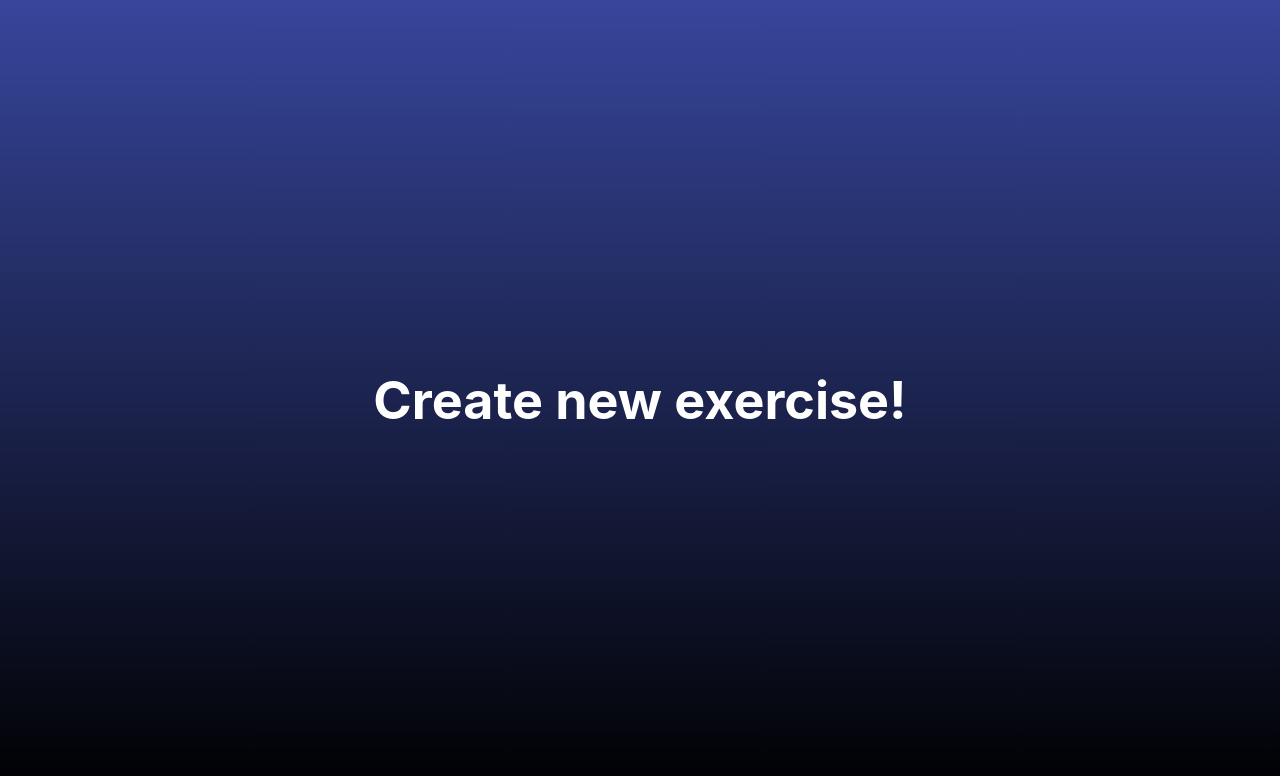
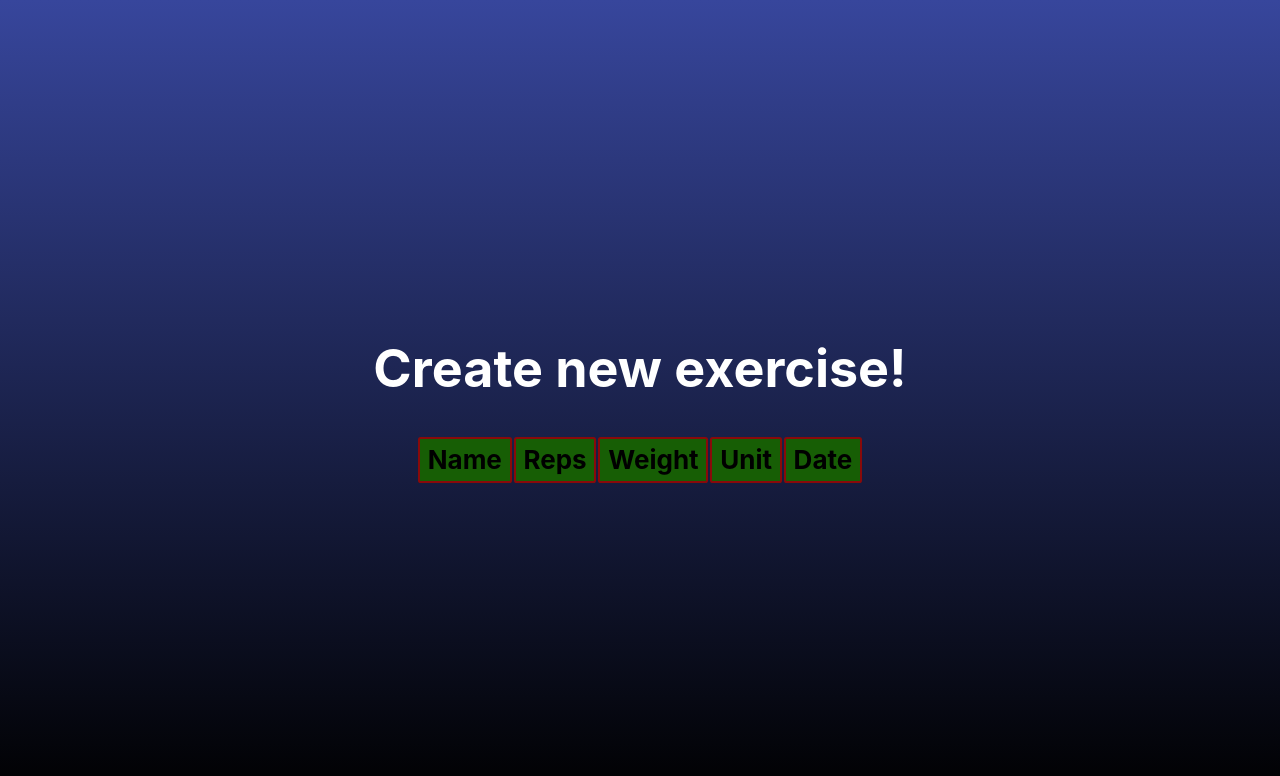
Before and after one commit to Rasheednour/CS290-Exercise-Tracker, a React (Create React App) app in the folder exercise-frontend/: page /create-exercise in a window 1280 px wide. Shown: the top 776 px of the page. Built offline with nearby package versions, Linux system fonts and the light colour scheme.

Commit message:
Added create exercise initial table

```diff
--- a/exercise-frontend/src/App.css
+++ b/exercise-frontend/src/App.css
@@ -54,7 +54,7 @@ th, td{
   background-color: rgb(23, 94, 5);
   color: black;
   border-spacing: .3em;
-
+  justify-content: center;
   padding: .20em 0.30em;
   border-radius: 0.10em;
 }
@@ -62,4 +62,6 @@ th, td{
 table{
   margin-bottom: 0.5em;
   margin-top: 0.5em;
+  justify-content: center;
+  justify-self: center;
 }
--- a/exercise-frontend/src/Components/ExerciseList.js
+++ b/exercise-frontend/src/Components/ExerciseList.js
@@ -20,7 +20,6 @@ function ExerciseList({ exercises }) {
             {exercises.map((exercise, i) => <Exercise exercise={exercise}
                 key={i} />)}
         </tbody>
-
     </table>
   );
 }
--- a/exercise-frontend/src/Pages/CreatePage.js
+++ b/exercise-frontend/src/Pages/CreatePage.js
@@ -4,12 +4,21 @@ import '../App.css';
 
 function CreatePage() {
   return (
-    <div className="App">
-      <header className="App-header">
+    <div>
         <h1 className="h1">
           Create new exercise!
         </h1>
-      </header>
+        <table id="exercises">
+        <thead>
+            <tr>
+                <th>Name</th>
+                <th>Reps</th>
+                <th>Weight</th>
+                <th>Unit</th>
+                <th>Date</th>
+            </tr>
+        </thead>
+        </table>
     </div>
   );
 }
```
